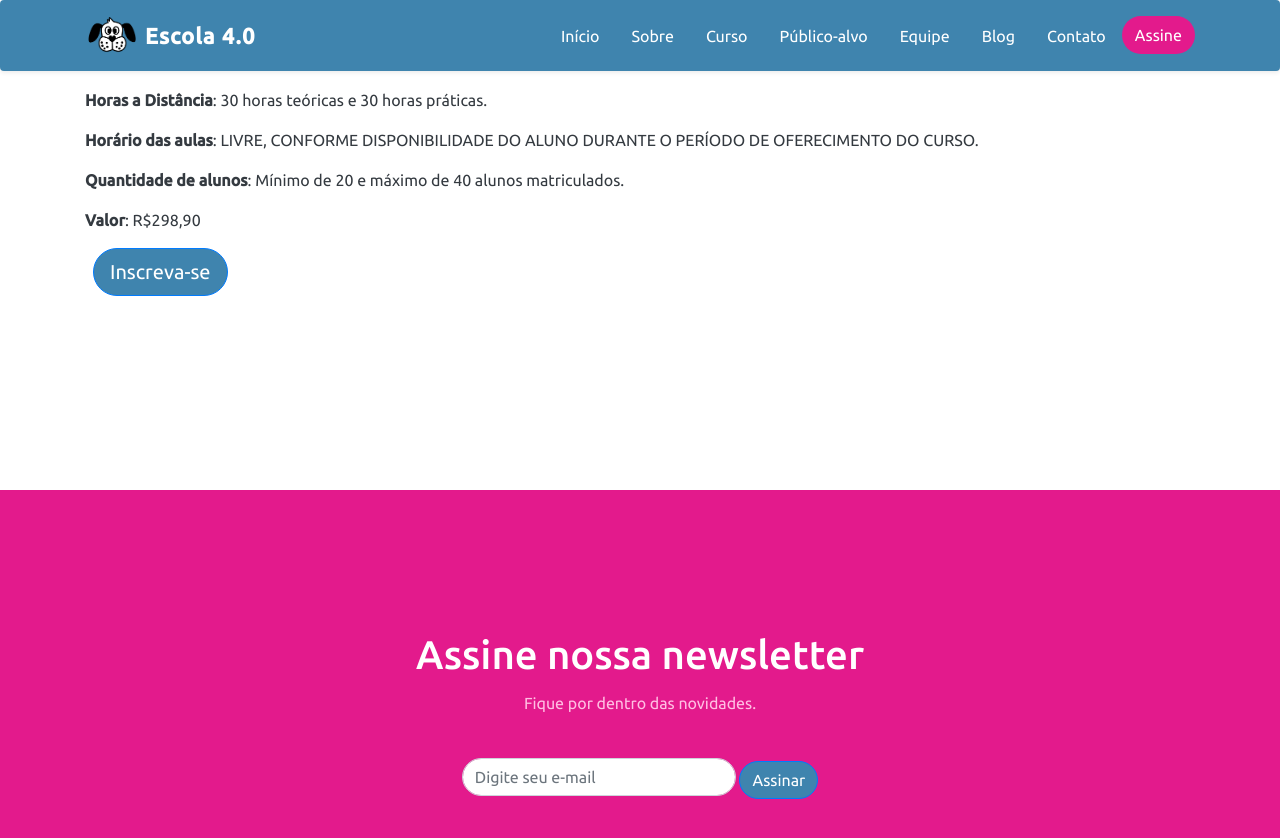
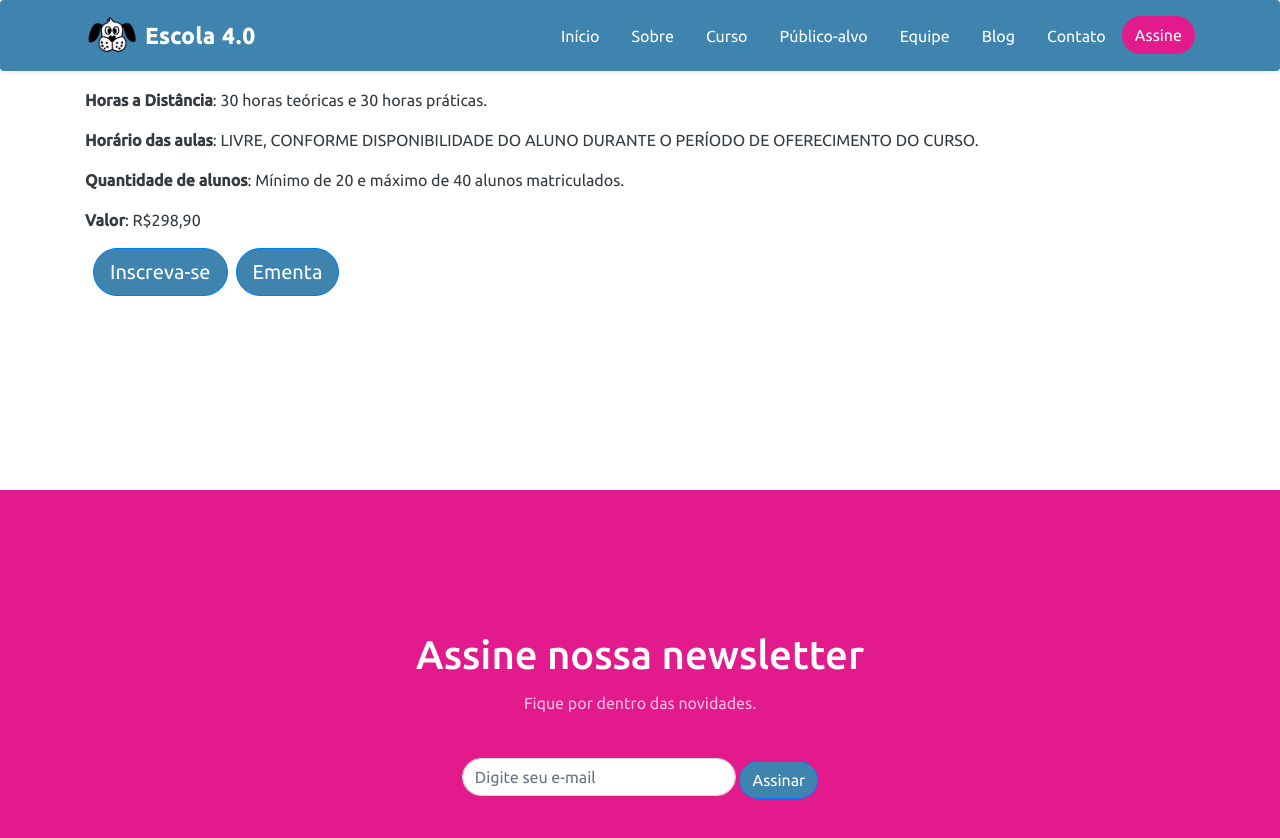
Before and after one commit to FBSeletronica/site-escola-40, a Jekyll site: the page built from index.md, in a window 1280 px wide and 900 px high, scrolled down 2643 px. Shown: the top 838 px of the window. Built offline with Jekyll 4.4.1, drawn with Linux system fonts in a browser that asks for light colours; nearby versions of some CDN libraries; some of the changed text lies outside the part shown.

Commit message:
Adicionando link para ementa na area de cursos como botão

```diff
--- a/_includes/course.html
+++ b/_includes/course.html
@@ -27,6 +27,9 @@
                 <a href="https://www.extecamp.unicamp.br/dados.asp?sigla=%81g%DC%C2%5E%E0%DC%99&of=%F7%12%AB" target="_blank">
                     <button type="button" class="ml-2 btn btn-primary btn-lg">Inscreva-se</button>
                 </a>
+                <a href="https://docs.google.com/document/d/1UVFi4LsOdeEyAlzjclR1qJKcfSYrBysRzm2WATFonKM/edit?usp=sharing" target="_blank">
+                    <button type="button" class="ml-2 btn btn-primary btn-lg">Ementa</button>
+                </a>
          </div>
     </div>
 </section>
```
Also changed, not shown: 2 other files.
